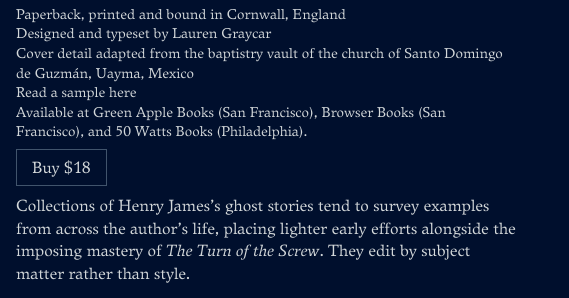
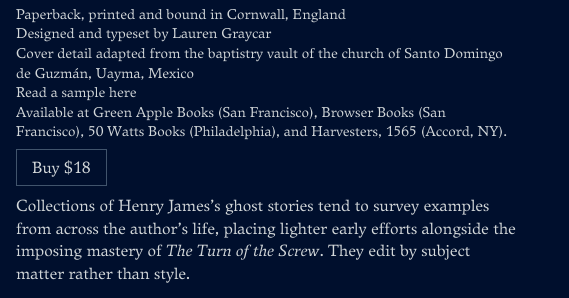
Before and after one commit to williampan/dancingstarpress, an Eleventy site: page index.md in a window 1280 px wide. Shown: the part 200-498 px from the top of the page, 294-863 px from the left. Built offline with nearby package versions, Linux system fonts and the light colour scheme; Eleventy itself is replaced by a stand-in of ours; files that its build step writes are made by us from their sources.

Commit message:
add another stockist!

```diff
--- a/index.md
+++ b/index.md
@@ -12,7 +12,7 @@
     <p>Designed and typeset by <a href="http://kima.us/" target="_blank">Lauren Graycar</a></p>
     <p>Cover detail adapted from the baptistry vault of the church of Santo Domingo de Guzmán, Uayma, Mexico</p>
     <p><a href="/files/James_Preview.pdf" target="_blank">Read a sample here</a></p>
-    <p>Available at <a href="https://greenapplebooks.com/">Green Apple Books (San Francisco)</a>, Browser Books (San Francisco), and <a href="https://50wattsbooks.com/">50 Watts Books (Philadelphia)</a>.</p>
+    <p>Available at <a href="https://greenapplebooks.com/">Green Apple Books (San Francisco)</a>, Browser Books (San Francisco), <a href="https://50wattsbooks.com/">50 Watts Books (Philadelphia)</a>, and <a href="https://maps.app.goo.gl/YRPmMQ8HXwHr4oXw6">Harvesters, 1565 (Accord, NY)</a>.</p>
 buy-link: https://buy.stripe.com/3csfZh7Zj5FK4GA144
 price: $18
 ---
```
Also changed, not shown: _includes/about.html (+1 -0 lines).
